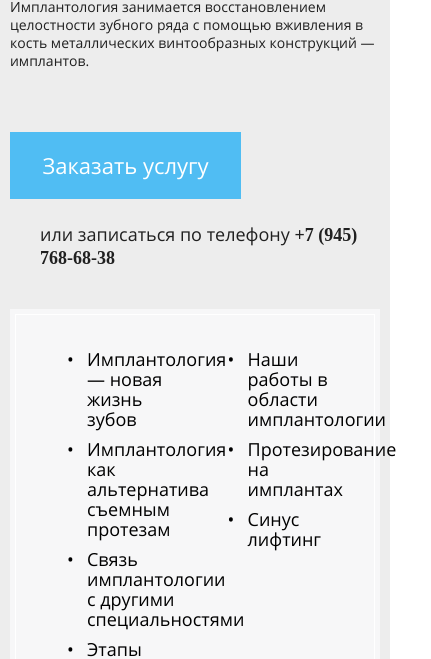
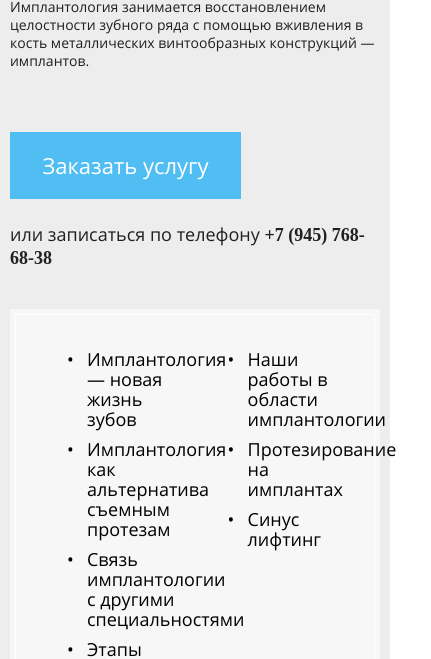
Before and after one commit to Dima-js/amident, a website: page implantology.html in a window 390 px wide. Shown: the part 185-844 px from the top of the page, 431 px wide, since content can reach past the window. Drawn offline with nearby package versions, Linux system fonts and the light colour scheme; files that its build step writes are made by us from their sources; files whose address does not match are found by name; a web font is replaced by a local one.

Commit message:
responsiv implantology

```diff
--- a/js/common.js
+++ b/js/common.js
@@ -74,7 +74,38 @@ $(document).ready(function() {
 	$('.filtering').slick({
 		slidesToShow: 5,
 		slidesToScroll: 1,
-		arrows: true
+		arrows: true,
+		responsive: [
+			{
+				breakpoint: 1024,
+				settings: {
+					slidesToShow: 4,
+					slidesToScroll: 1,
+					infinite: true
+				}
+			},
+			{
+				breakpoint: 992,
+				settings: {
+					slidesToShow: 3,
+					slidesToScroll: 1
+				}
+			},
+			{
+				breakpoint: 600,
+				settings: {
+					slidesToShow: 2,
+					slidesToScroll: 2
+				}
+			},
+			{
+				breakpoint: 480,
+				settings: {
+					slidesToShow: 1,
+					slidesToScroll: 1
+				}
+			}
+		]
 	});
 
 
--- a/sass/_implantology.scss
+++ b/sass/_implantology.scss
@@ -403,3 +403,37 @@
     }
   }
 }
+
+@media (max-width: 1125px) {
+  .wrap_impl-articles {
+    .impl-article{
+      .wrap_data-imp-article{
+        p {
+          width: 48%;
+        }
+        img{
+          width: 50%;
+        }
+      }
+    }
+  }
+
+  .wrap_impl-articles{
+    .impl-article2{
+      .wrap_data-imp-article{
+        p {
+          width: 48%;
+        }
+        img{
+          width: 50%;
+        }
+      }
+    }
+  }
+}
+@media (max-width: 939px) {
+  .description_for-btn {
+    margin-left: 0px;
+    display: block;
+  }
+}
```
